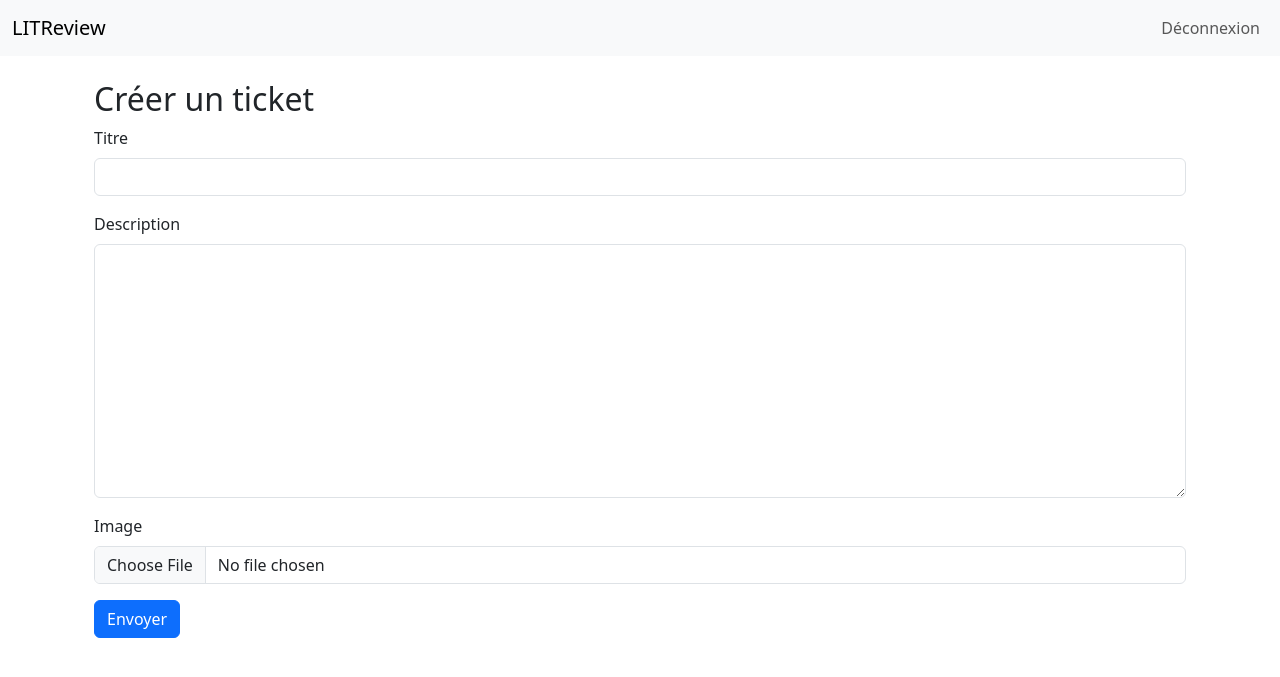
After one commit to lorycarvajol/litreview, a Django app: page /ticket/create/ in a window 1280 px wide. The commit adds this page. Shown: the top 677 px of the page. Run offline with Django 5.2, Linux system fonts and the light colour scheme; a user stored in the database is signed in.

Commit message:
ticket done

```diff
--- a/book_review/reviews/forms.py
+++ b/book_review/reviews/forms.py
@@ -2,6 +2,18 @@ from django import forms
 from django.contrib.auth.forms import UserCreationForm
 from django.contrib.auth.models import User
 from django.contrib.auth.forms import AuthenticationForm
+from .models import Ticket
+
+
+class TicketForm(forms.ModelForm):
+    class Meta:
+        model = Ticket
+        fields = ["title", "description", "image"]
+        widgets = {
+            "title": forms.TextInput(attrs={"class": "form-control"}),
+            "description": forms.Textarea(attrs={"class": "form-control"}),
+            "image": forms.ClearableFileInput(attrs={"class": "form-control"}),
+        }
 
 
 class CustomAuthenticationForm(AuthenticationForm):
--- a/book_review/reviews/models.py
+++ b/book_review/reviews/models.py
@@ -17,10 +17,13 @@ class Profile(models.Model):
 
 class Ticket(models.Model):
     title = models.CharField(max_length=128)
-    description = models.TextField(max_length=2048, blank=True)
+    description = models.TextField(blank=True, max_length=2048)
+    image = models.ImageField(upload_to="images/", null=True, blank=True)
     user = models.ForeignKey(settings.AUTH_USER_MODEL, on_delete=models.CASCADE)
-    image = models.ImageField(null=True, blank=True)
     time_created = models.DateTimeField(auto_now_add=True)
+
+    def __str__(self):
+        return self.title
 
 
 class Review(models.Model):
--- /dev/null
+++ b/book_review/reviews/templates/reviews/create_ticket.html
@@ -0,0 +1,25 @@
+{% extends "base_generic.html" %}
+
+{% block title %}Créer un ticket{% endblock %}
+
+{% block content %}
+<div class="container mt-4">
+    <h2>Créer un ticket</h2>
+    <form method="post" enctype="multipart/form-data">
+        {% csrf_token %}
+        <div class="mb-3">
+            <label for="id_title" class="form-label">Titre</label>
+            {{ form.title }}
+        </div>
+        <div class="mb-3">
+            <label for="id_description" class="form-label">Description</label>
+            {{ form.description }}
+        </div>
+        <div class="mb-3">
+            <label for="id_image" class="form-label">Image</label>
+            {{ form.image }}
+        </div>
+        <button type="submit" class="btn btn-primary">Envoyer</button>
+    </form>
+</div>
+{% endblock %}
--- a/book_review/reviews/urls.py
+++ b/book_review/reviews/urls.py
@@ -1,5 +1,5 @@
 from django.urls import path
-from .views import CustomLoginView, register
+from .views import CustomLoginView, create_ticket, register
 from django.contrib.auth.views import LogoutView
 from .views import CustomLoginView, register, home_view, custom_logout_view
 
@@ -8,4 +8,7 @@ urlpatterns = [
     path("register/", register, name="register"),
     path("home/", home_view, name="home"),
     path("logout/", custom_logout_view, name="logout"),
+    path(
+        "ticket/create/", create_ticket, name="create_ticket"
+    ),  # URL pour créer un ticket
 ]
--- a/book_review/reviews/views.py
+++ b/book_review/reviews/views.py
@@ -3,9 +3,26 @@ from django.contrib.auth import login
 from django.contrib.auth.views import LoginView
 from django.contrib.auth.decorators import login_required
 from .forms import CustomUserCreationForm  # Corrige l'importation ici
-from .models import Profile
+from .models import Profile, Ticket
 from django.contrib.auth import logout
 from django.shortcuts import redirect
+from .forms import TicketForm
+
+
+@login_required
+def create_ticket(request):
+    if request.method == "POST":
+        form = TicketForm(request.POST, request.FILES)
+        if form.is_valid():
+            ticket = form.save(commit=False)
+            ticket.user = request.user
+            ticket.save()
+            return redirect(
+                "home"
+            )  # Redirige vers la page d'accueil après la création du ticket
+    else:
+        form = TicketForm()
+    return render(request, "reviews/create_ticket.html", {"form": form})
 
 
 def custom_logout_view(request):
@@ -24,10 +41,15 @@ class CustomLoginView(LoginView):
 
 @login_required
 def home_view(request):
+    # Récupérer les tickets créés par l'utilisateur connecté
+    tickets = Ticket.objects.filter(user=request.user).order_by("-time_created")
     print(
         f"User authenticated: {request.user.is_authenticated}"
     )  # Vérification de l'authentification
-    return render(request, "reviews/home.html")
+    context = {
+        "tickets": tickets,
+    }
+    return render(request, "reviews/home.html", context)
 
 
 def register(request):
```
Also changed, not shown: book_review/reviews/templates/reviews/home.html (+12 -24 lines), book_review/db.sqlite3, book_review/reviews/migrations/0004_alter_ticket_image.py (added), book_review/reviews/templates/reviews/ticket_form.html (deleted).
